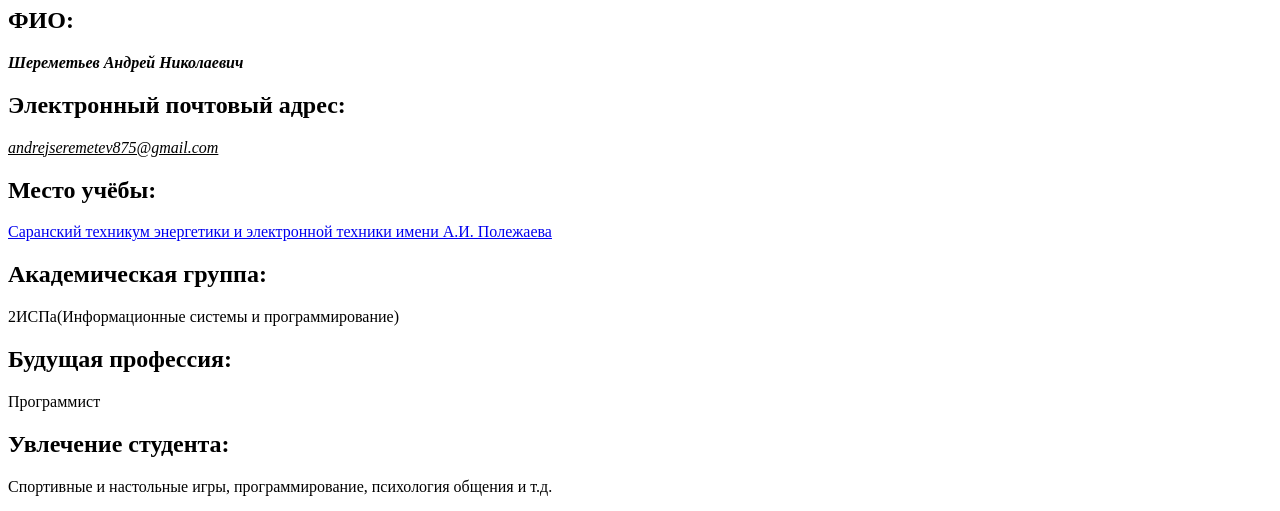
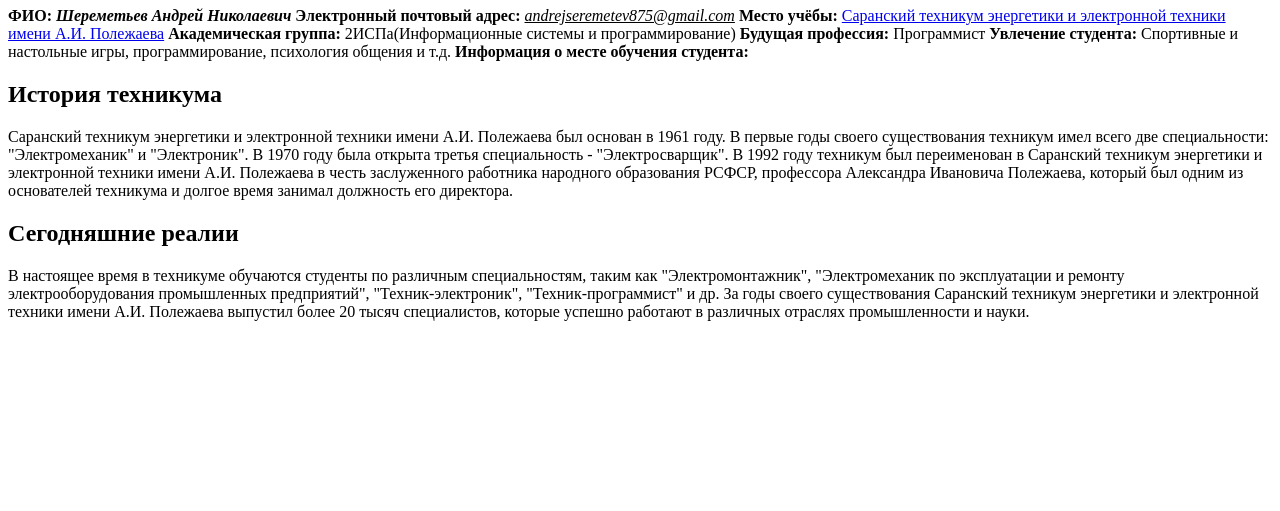
Before and after one commit to 1Wellplay/laba-web, a plain HTML site: page student.html in a window 1280 px wide. Shown: the part 73-584 px from the top of the page. Drawn offline with Linux system fonts and the light colour scheme.

Commit message:
Update student.html

```diff
--- a/student.html
+++ b/student.html
@@ -7,13 +7,13 @@
   <body>
     <p>
       <h1>Информация о студенте:</h1>
-      <h2>ФИО:</h2> <b><em>Шереметьев Андрей Николаевич</em></b>
-      <h2>Электронный почтовый адрес:</h2> <i><u>andrejseremetev875@gmail.com</u></i>
-      <h2>Место учёбы:</h2> <a href="https://steet.ru">Саранский техникум энергетики и электронной техники имени А.И. Полежаева</a>
-      <h2>Академическая группа:</h2> 2ИСПа(Информационные системы и программирование)
-      <h2>Будущая профессия:</h2> Программист
-      <h2>Увлечение студента:</h2> Спортивные и настольные игры, программирование, психология общения и т.д.
-      <h1>Информация о месте обучения студента:</h1>
+      <strong>ФИО:</strong> <b><em>Шереметьев Андрей Николаевич</em></b>
+      <strong>Электронный почтовый адрес:</strong> <i><u>andrejseremetev875@gmail.com</u></i>
+      <strong>Место учёбы:</strong> <a href="https://steet.ru">Саранский техникум энергетики и электронной техники имени А.И. Полежаева</a>
+      <strong>Академическая группа:</strong> 2ИСПа(Информационные системы и программирование)
+      <strong>Будущая профессия:</strong> Программист
+      <strong>Увлечение студента:</strong> Спортивные и настольные игры, программирование, психология общения и т.д.
+      <strong>Информация о месте обучения студента:</strong>
       <h2>История техникума</h2>
       <p>
         Саранский техникум энергетики и электронной техники имени А.И. Полежаева был основан в 1961 году. В первые годы своего существования техникум имел всего две специальности: "Электромеханик" и "Электроник". В 1970 году была открыта третья специальность - "Электросварщик".
```
